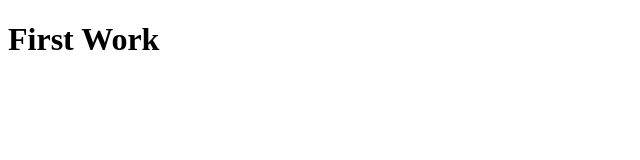
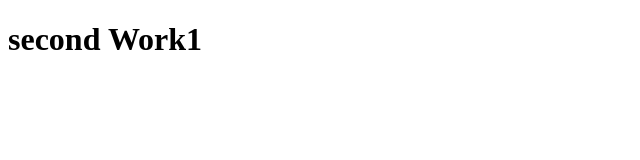
Before and after one commit to Kimchangsoon/smkcs100, a plain HTML site: page index.html in a window 1280 px wide. Shown: the whole page, without its empty margins (0-640 px from the left). Drawn offline with Linux system fonts and the light colour scheme.

Commit message:
second work

```diff
--- a/index.html
+++ b/index.html
@@ -6,6 +6,6 @@
     <title>Document</title>
 </head>
 <body>
-    <h1>First Work</h1>
+    <h1>second Work1</h1>
 </body>
 </html>
```
